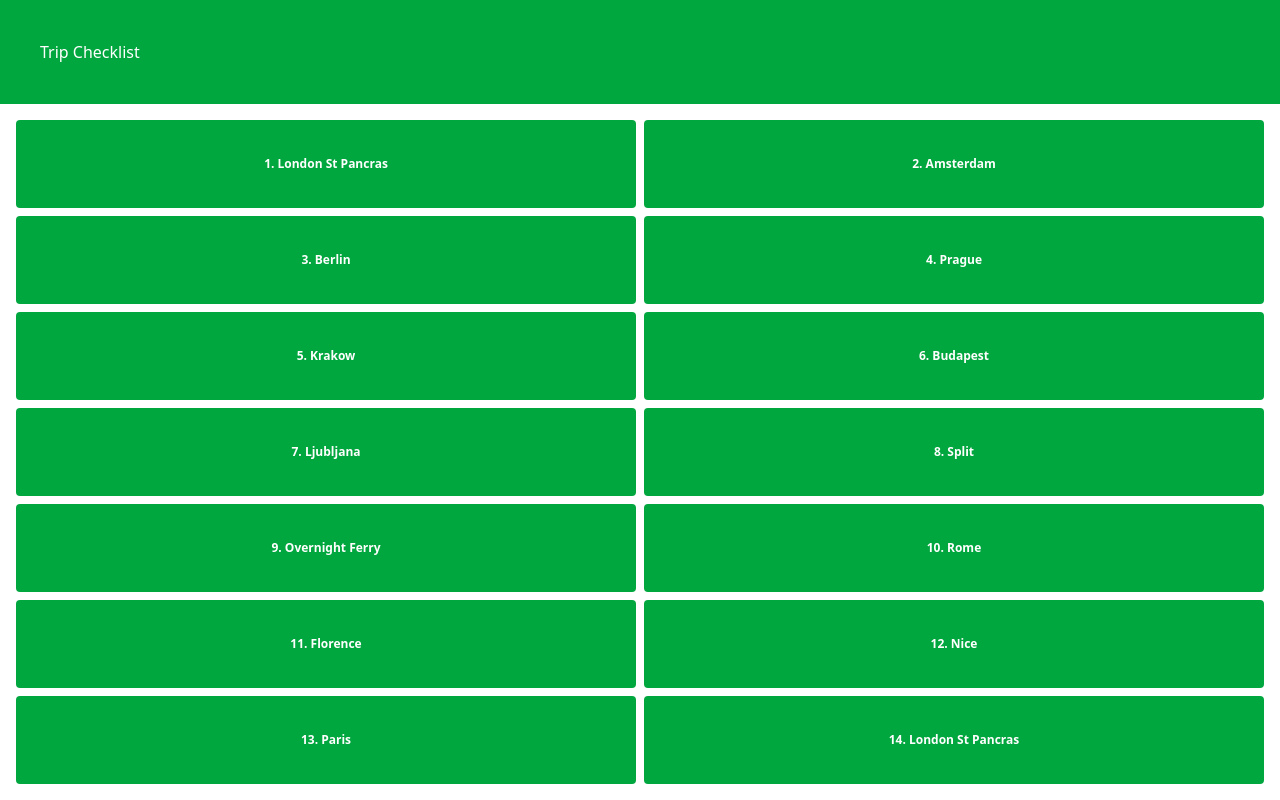
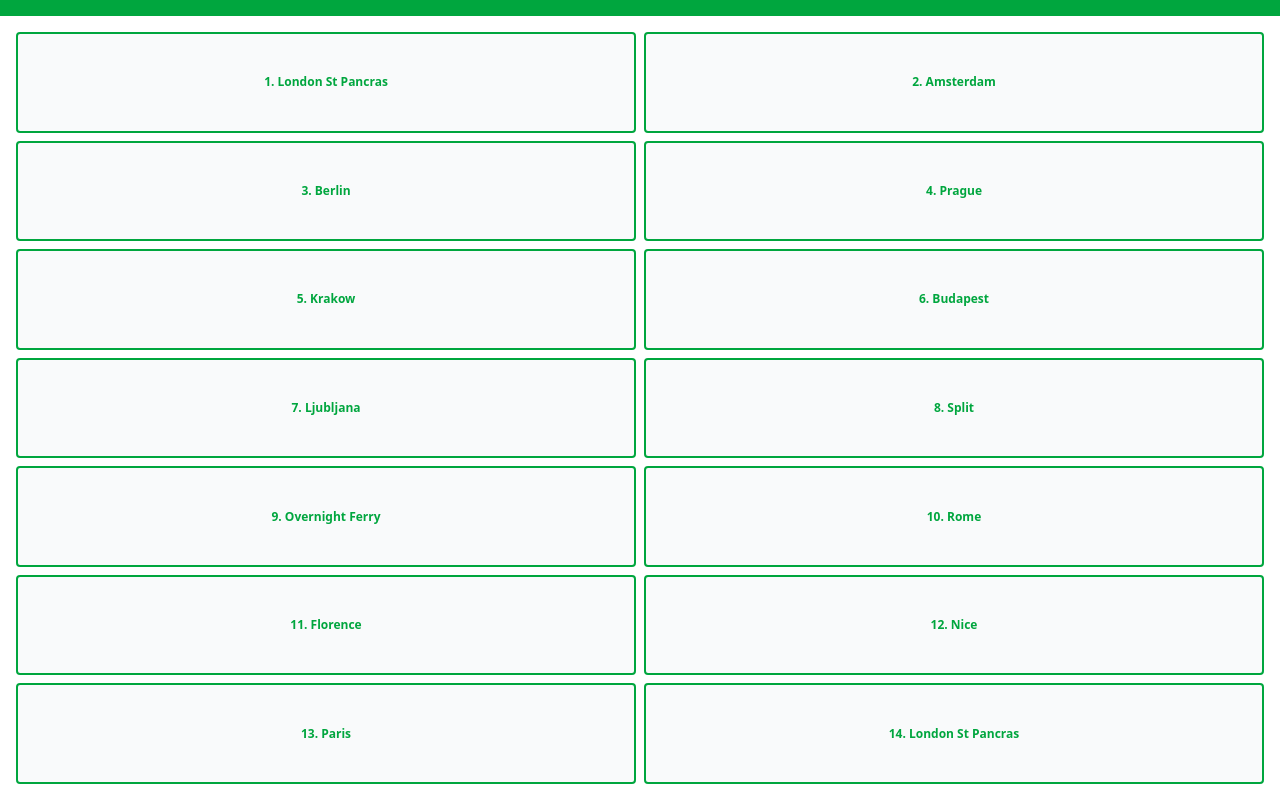
Before and after one commit to GeorgeMunday/checklist, a Next.js app: page / in a window 1280 px wide. Built offline with nearby package versions, Linux system fonts and the light colour scheme.

Commit message:
version 1.0

```diff
--- a/app/components/form/form.tsx
+++ b/app/components/form/form.tsx
@@ -108,7 +108,7 @@ const Form = ({ tableName }: FormProps) => {
         </div>
       )}
 
-      {loading && <p className="m-4">Loading...</p>}
+      {loading && <p className="m-4"></p>}
 
       {!loading && items.length === 0 && (
         <p className="m-4">No checklist items found.</p>
--- a/app/components/header/header.tsx
+++ b/app/components/header/header.tsx
@@ -7,17 +7,19 @@ export default function Header({ title }: { title: string }) {
   const pathname = usePathname();
   const isRoot = pathname === "/";
   return (
-    <div className="p-10 bg-green-600 text-white capitalize flex items-center gap-4 ">
+    <div className="p-2 bg-green-600 text-white capitalize flex items-center gap-4 ">
       {!isRoot && (
+        <div>
           <button
             onClick={() => router.back()}
-          className="text-white"
+            className="text-white m-1"
             aria-label="Go back"
           >
             <FaArrowLeft className="font-2xl" />
           </button>
+          <span className="m-4 text-2xl">{title}</span>
+        </div>
       )}
-      <span>{title}</span>
     </div>
   );
 }
--- a/app/page.tsx
+++ b/app/page.tsx
@@ -7,72 +7,72 @@ export default function Home() {
       <Header title="Trip Checklist" />
       <main className="flex-1 grid grid-cols-2 p-4 gap-2 text-xs">
         <Link href="/city/london">
-          <button className="w-full text-white h-full text-center bg-green-600 rounded font-bold hover:bg-green-400 transition-colors">
+          <button className="w-full text-green-600 bg-gray-50 h-full text-center bg-grey-100 rounded font-bold  transition-colors border-2 border-green-600">
             1. London St Pancras
           </button>
         </Link>
         <Link href="/city/amsterdam">
-          <button className="w-full h-full text-white text-center bg-green-600 rounded font-bold hover:bg-green-400 transition-colors">
+          <button className="w-full h-full text-green-600 bg-gray-50 text-center bg-grey-100 rounded font-bold  transition-colors border-2 border-green-600">
             2. Amsterdam
           </button>
         </Link>
         <Link href="/city/berlin">
-          <button className="w-full h-full text-white text-center bg-green-600 rounded font-bold hover:bg-green-400 transition-colors">
+          <button className="w-full h-full text-green-600 bg-gray-50 text-center bg-grey-100 rounded font-bold  transition-colors border-2 border-green-600">
             3. Berlin
           </button>
         </Link>
         <Link href="/city/prague">
-          <button className="w-full h-full text-white text-center bg-green-600 rounded font-bold hover:bg-green-400 transition-colors">
+          <button className="w-full h-full text-green-600 bg-gray-50 text-center bg-grey-100 rounded font-bold  transition-colors border-2 border-green-600">
             4. Prague
           </button>
         </Link>
         <Link href="/city/krakow">
-          <button className="w-full h-full text-white text-center bg-green-600 rounded font-bold hover:bg-green-400 transition-colors">
+          <button className="w-full h-full text-green-600 bg-gray-50 text-center bg-grey-100 rounded font-bold  transition-colors border-2 border-green-600">
             5. Krakow
           </button>
         </Link>
         <Link href="/city/budapest">
-          <button className="w-full h-full text-white text-center bg-green-600 rounded font-bold hover:bg-green-400 transition-colors">
+          <button className="w-full h-full text-green-600 bg-gray-50 text-center bg-grey-100 rounded font-bold  transition-colors border-2 border-green-600">
             6. Budapest
           </button>
         </Link>
         <Link href="/city/ljubljana">
-          <button className="w-full h-full text-white text-center bg-green-600 rounded font-bold hover:bg-green-400 transition-colors">
+          <button className="w-full h-full text-green-600 bg-gray-50 text-center bg-grey-100 rounded font-bold  transition-colors border-2 border-green-600">
             7. Ljubljana
           </button>
         </Link>
         <Link href="/city/split">
-          <button className="w-full h-full text-white text-center bg-green-600 rounded font-bold hover:bg-green-400 transition-colors">
+          <button className="w-full h-full text-green-600 bg-gray-50 text-center bg-grey-100 rounded font-bold  transition-colors border-2 border-green-600">
             8. Split
           </button>
         </Link>
         <Link href="/city/overnight_ferry">
-          <button className="w-full h-full text-white text-center bg-green-600 rounded font-bold hover:bg-green-400 transition-colors">
+          <button className="w-full h-full text-green-600 bg-gray-50 text-center bg-grey-100 rounded font-bold  transition-colors border-2 border-green-600">
             9. Overnight Ferry
           </button>
         </Link>
         <Link href="/city/rome">
-          <button className="w-full h-full text-white text-center bg-green-600 rounded font-bold hover:bg-green-400 transition-colors">
+          <button className="w-full h-full text-green-600 bg-gray-50 text-center bg-grey-100 rounded font-bold  transition-colors border-2 border-green-600">
             10. Rome
           </button>
         </Link>
         <Link href="/city/florence">
-          <button className="w-full h-full text-white text-center bg-green-600 rounded font-bold hover:bg-green-400 transition-colors">
+          <button className="w-full h-full text-green-600 bg-gray-50 text-center bg-grey-100 rounded font-bold  transition-colors border-2 border-green-600">
             11. Florence
           </button>
         </Link>
         <Link href="/city/nice">
-          <button className="w-full h-full text-white text-center bg-green-600 rounded font-bold hover:bg-green-400 transition-colors">
+          <button className="w-full h-full text-green-600 bg-gray-50 text-center bg-grey-100 rounded font-bold  transition-colors border-2 border-green-600">
             12. Nice
           </button>
         </Link>
         <Link href="/city/paris">
-          <button className="w-full h-full text-white text-center bg-green-600 rounded font-bold hover:bg-green-400 transition-colors">
+          <button className="w-full h-full text-green-600 bg-gray-50 text-center bg-grey-100 rounded font-bold  transition-colors border-2 border-green-600">
             13. Paris
           </button>
         </Link>
         <Link href="/city/london">
-          <button className="w-full h-full text-white text-center bg-green-600 rounded font-bold hover:bg-green-400 transition-colors">
+          <button className="w-full h-full text-green-600 bg-gray-50 text-center bg-grey-100 rounded font-bold  transition-colors border-2 border-green-600">
             14. London St Pancras
           </button>
         </Link>
```
Lines whose indentation alone changed are shown as unchanged.
